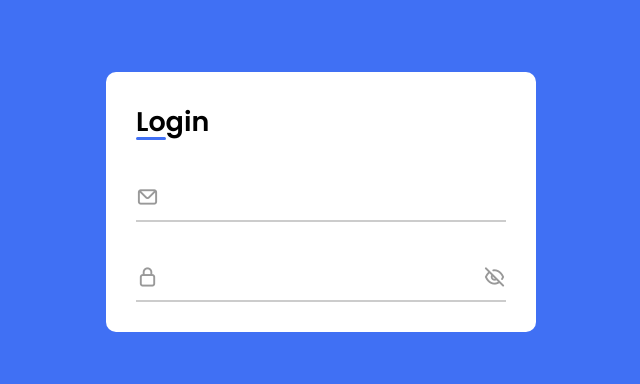
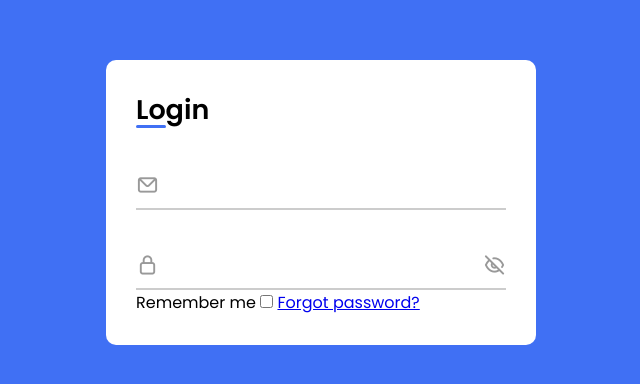
Before and after one commit to xemmefxMFx/testPractice, a plain HTML site: page testForm/respoLogin_andRegistrationform/index.html in a window 1280 px wide. Shown: the part 198-582 px from the top of the page, without its empty margins (319-959 px from the left). Drawn offline with nearby package versions, Linux system fonts and the light colour scheme.

Commit message:
Add Remember me HTML content

```diff
--- a/testForm/respoLogin_andRegistrationform/index.html
+++ b/testForm/respoLogin_andRegistrationform/index.html
@@ -27,6 +27,16 @@
                         <i class="uil uil-lock icon"></i>
                         <i class="uil uil-eye-slash showHidePw"></i>
                     </div>
+
+                    <div class="checkbox-text">
+                        <div class="checkbox-content">
+                            <label for="logCheck" class="text">Remember me</label>
+                            <input type="checkbox" id="logCheck">
+
+                            <a href="#" class="text">Forgot password?</a>
+
+                        </div>
+                    </div>
                 </form>
             </div>
         </div>
```
